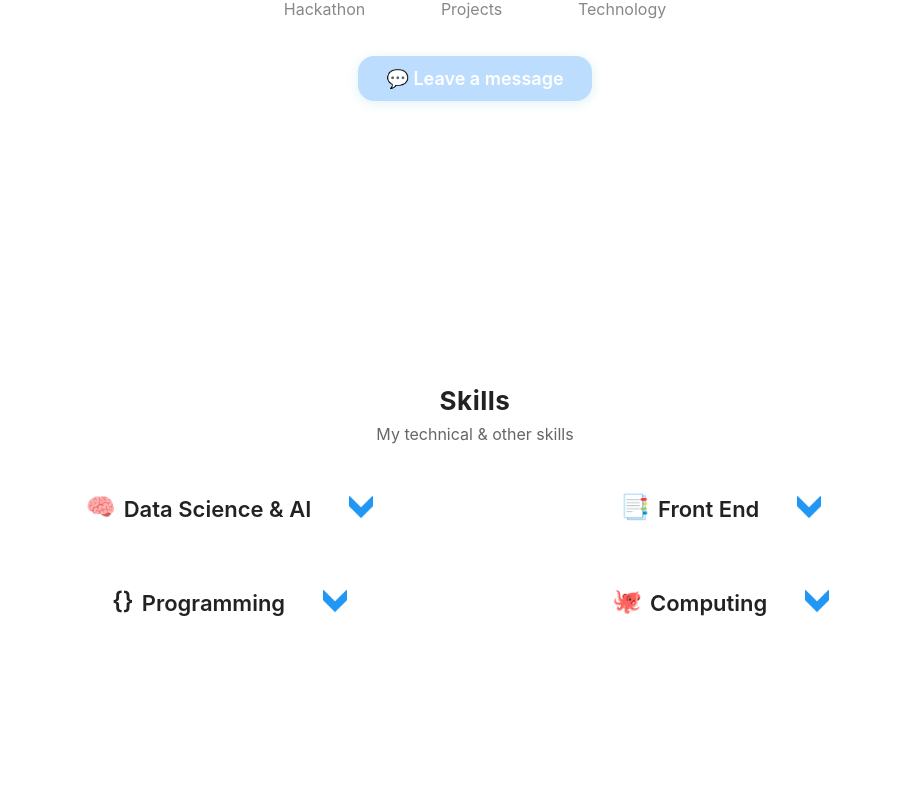
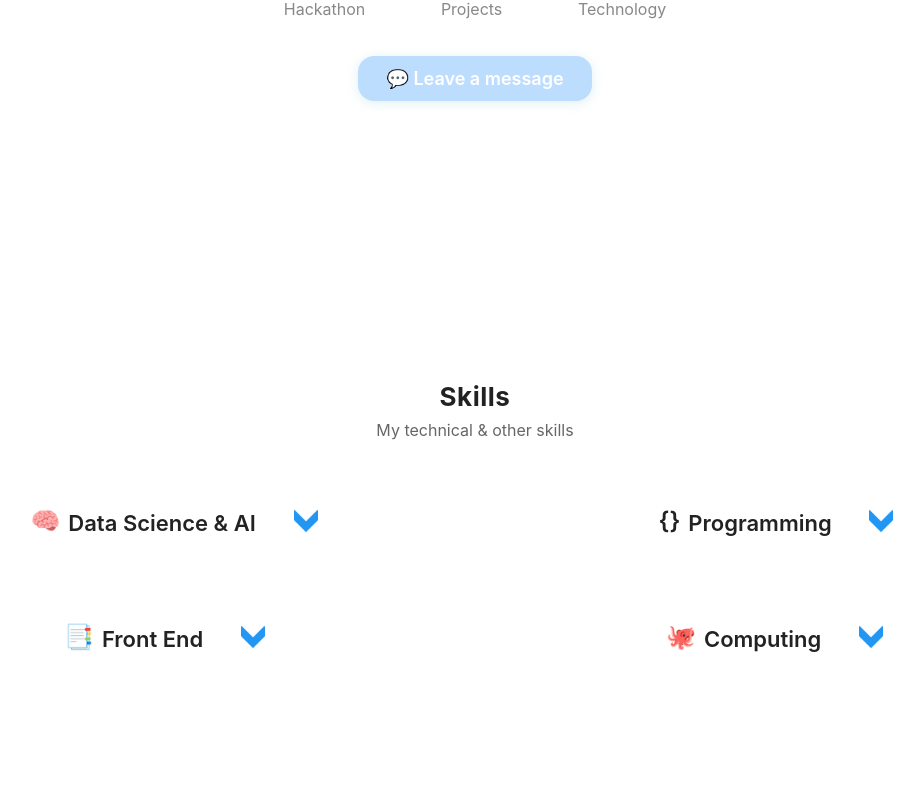
Before and after one commit to Riteshveer/myportfolio, a React (Create React App) app: page / in a window 1280 px wide. Shown: the part 1394-2200 px from the top of the page, without its empty margins (165-1089 px from the left). Built offline with nearby package versions, Linux system fonts and the light colour scheme; a web font is replaced by a local one.

Commit message:
Update Skills section to 2-column flex layout, minimal style, and independent expand/collapse

```diff
--- a/src/SkillsSection.tsx
+++ b/src/SkillsSection.tsx
@@ -1,4 +1,4 @@
-import React, { useState } from 'react';
+import React, { useState, useRef } from 'react';
 import NeuralNetworkBackground from './NeuralNetworkBackground';
 import downArrow from './down-arrow.png';
 
@@ -50,11 +50,13 @@ const accent = '#8b5cf6';
 const fontFamily = 'Inter, Segoe UI, Arial, sans-serif';
 
 const SkillsSection = () => {
-  const [openIndex, setOpenIndex] = useState<number | null>(null);
+  // Only one open at a time per column
+  const [openLeft, setOpenLeft] = useState<number | null>(null);
+  const [openRight, setOpenRight] = useState<number | null>(null);
 
-  const handleToggle = (idx: number) => {
-    setOpenIndex(openIndex === idx ? null : idx);
-  };
+  // Split skills into two columns
+  const leftSkills = skillsData.slice(0, Math.ceil(skillsData.length / 2));
+  const rightSkills = skillsData.slice(Math.ceil(skillsData.length / 2));
 
   return (
     <section id="skills" className="container" style={{
@@ -67,36 +69,25 @@ const SkillsSection = () => {
       background: '#ffffff',
       padding: '60px 0',
       position: 'relative',
-      overflow: 'hidden',
+      overflow: 'visible',
     }}>
       <NeuralNetworkBackground />
       <h2 style={{ fontSize: 'var(--h2-size)', fontWeight: 700, marginBottom: 8, color: '#222', letterSpacing: 0.5, textAlign: 'center', fontFamily }}>Skills</h2>
       <div style={{ color: '#666', fontSize: 'var(--caption-size)', marginBottom: 48, textAlign: 'center', fontFamily }}>My technical & other skills</div>
-      <div style={{ display: 'flex', flexDirection: 'row', flexWrap: 'wrap', gap: '36px 4cm', justifyContent: 'center', alignItems: 'flex-start', marginBottom: 36 }}>
-        {skillsData.map((cat, idx) => (
-          <div key={cat.category} style={{ display: 'flex', flexDirection: 'column', alignItems: 'center', minWidth: 200, width: '45%', maxWidth: 340, cursor: 'pointer', transition: 'color 0.2s', color: openIndex === idx ? accent : '#222', fontWeight: openIndex === idx ? 700 : 600, fontFamily, marginBottom: 24 }}>
-            <div style={{ display: 'flex', alignItems: 'center', cursor: 'pointer', marginBottom: 4 }} onClick={() => handleToggle(idx)}>
+      <div className="skills-flex-row" style={{ display: 'flex', flexDirection: 'row', gap: 64, justifyContent: 'center', alignItems: 'flex-start', width: '100%' }}>
+        {/* Left column */}
+        <div className="skills-flex-col" style={{ display: 'flex', flexDirection: 'column', gap: 36, flex: 1, minWidth: 0 }}>
+          {leftSkills.map((cat, idx) => (
+            <div key={cat.category} className="skill-card" style={{ color: openLeft === idx ? accent : '#222', fontWeight: openLeft === idx ? 700 : 600, fontFamily, position: 'relative', zIndex: 1, transition: 'color 0.2s' }}>
+              <div className="skill-card-header" onClick={() => setOpenLeft(openLeft === idx ? null : idx)} style={{ display: 'flex', alignItems: 'center', cursor: 'pointer', marginBottom: 0, padding: '18px 0', borderRadius: 0, userSelect: 'none', background: 'none', fontWeight: 600, fontSize: 'var(--header-size)', border: 'none' }}>
                 <span style={{ fontSize: 24 }}>{cat.icon}</span>
                 <span style={{ fontSize: 'var(--header-size)', marginTop: 4, fontWeight: 600, fontFamily, marginLeft: 8 }}>{cat.category}</span>
-              <button style={{
-                border: 'none',
-                background: 'transparent',
-                cursor: 'pointer',
-                outline: 'none',
-                padding: 0,
-                marginLeft: '1cm',
-                fontSize: 20,
-                transform: openIndex === idx ? 'rotate(180deg)' : 'rotate(0deg)',
-                transition: 'transform 0.2s',
-                display: 'flex',
-                alignItems: 'center',
-                justifyContent: 'center',
-              }} aria-label={openIndex === idx ? 'Collapse' : 'Expand'}>
-                <img src={downArrow} alt="Expand" style={{ width: 24, height: 24, transition: 'transform 0.2s', transform: openIndex === idx ? 'rotate(180deg)' : 'rotate(0deg)' }} />
+                <button style={{ background: 'none', border: 'none', boxShadow: 'none', padding: 0, margin: '0 0 0 1cm', outline: 'none', cursor: 'pointer', display: 'flex', alignItems: 'center', justifyContent: 'center', transition: 'none' }} aria-label={openLeft === idx ? 'Collapse' : 'Expand'}>
+                  <img src={downArrow} alt="Expand" style={{ width: 24, height: 24, transition: 'transform 0.2s', transform: openLeft === idx ? 'rotate(180deg)' : 'rotate(0deg)' }} />
                 </button>
               </div>
-            <div style={{ maxHeight: openIndex === idx ? 500 : 0, overflow: 'hidden', transition: 'max-height 0.5s cubic-bezier(0.4,0,0.2,1)', width: '100%', marginTop: openIndex === idx ? 18 : 0 }}>
-              {openIndex === idx && cat.skills.map(skill => (
+              <div className={`skill-card-content${openLeft === idx ? ' open' : ''}`} style={{ maxHeight: openLeft === idx ? 500 : 0, opacity: openLeft === idx ? 1 : 0, overflow: 'hidden', transition: 'max-height 0.7s cubic-bezier(0.4,0,0.2,1), opacity 0.5s', width: '100%', marginTop: openLeft === idx ? 8 : 0, position: 'relative', background: 'none', border: 'none', boxShadow: 'none', padding: openLeft === idx ? '0 20px 18px 20px' : '0 20px', }}>
+                {openLeft === idx && cat.skills.map(skill => (
                   <div key={skill.name} style={{ marginBottom: 14 }}>
                     <div style={{ display: 'flex', justifyContent: 'space-between', alignItems: 'center', fontSize: 'var(--body-size)', color: '#222', fontWeight: 500, fontFamily }}>
                       <span>{skill.name}</span>
@@ -111,6 +102,40 @@ const SkillsSection = () => {
             </div>
           ))}
         </div>
+        {/* Right column */}
+        <div className="skills-flex-col" style={{ display: 'flex', flexDirection: 'column', gap: 36, flex: 1, minWidth: 0 }}>
+          {rightSkills.map((cat, idx) => (
+            <div key={cat.category} className="skill-card" style={{ color: openRight === idx ? accent : '#222', fontWeight: openRight === idx ? 700 : 600, fontFamily, position: 'relative', zIndex: 1, transition: 'color 0.2s' }}>
+              <div className="skill-card-header" onClick={() => setOpenRight(openRight === idx ? null : idx)} style={{ display: 'flex', alignItems: 'center', cursor: 'pointer', marginBottom: 0, padding: '18px 0', borderRadius: 0, userSelect: 'none', background: 'none', fontWeight: 600, fontSize: 'var(--header-size)', border: 'none' }}>
+                <span style={{ fontSize: 24 }}>{cat.icon}</span>
+                <span style={{ fontSize: 'var(--header-size)', marginTop: 4, fontWeight: 600, fontFamily, marginLeft: 8 }}>{cat.category}</span>
+                <button style={{ background: 'none', border: 'none', boxShadow: 'none', padding: 0, margin: '0 0 0 1cm', outline: 'none', cursor: 'pointer', display: 'flex', alignItems: 'center', justifyContent: 'center', transition: 'none' }} aria-label={openRight === idx ? 'Collapse' : 'Expand'}>
+                  <img src={downArrow} alt="Expand" style={{ width: 24, height: 24, transition: 'transform 0.2s', transform: openRight === idx ? 'rotate(180deg)' : 'rotate(0deg)' }} />
+                </button>
+              </div>
+              <div className={`skill-card-content${openRight === idx ? ' open' : ''}`} style={{ maxHeight: openRight === idx ? 500 : 0, opacity: openRight === idx ? 1 : 0, overflow: 'hidden', transition: 'max-height 0.7s cubic-bezier(0.4,0,0.2,1), opacity 0.5s', width: '100%', marginTop: openRight === idx ? 8 : 0, position: 'relative', background: 'none', border: 'none', boxShadow: 'none', padding: openRight === idx ? '0 20px 18px 20px' : '0 20px', }}>
+                {openRight === idx && cat.skills.map(skill => (
+                  <div key={skill.name} style={{ marginBottom: 14 }}>
+                    <div style={{ display: 'flex', justifyContent: 'space-between', alignItems: 'center', fontSize: 'var(--body-size)', color: '#222', fontWeight: 500, fontFamily }}>
+                      <span>{skill.name}</span>
+                      <span style={{ color: accent, fontWeight: 600 }}>{skill.percent}%</span>
+                    </div>
+                    <div style={{ height: 8, background: 'rgba(255, 255, 255, 0.86)', borderRadius: 4, overflow: 'hidden' }}>
+                      <div style={{ width: `${skill.percent}%`, height: 8, background: `linear-gradient(90deg, ${accent} 0%, rgba(139, 92, 246, 0.7) 100%)`, borderRadius: 4, transition: 'width 1s ease' }} />
+                    </div>
+                  </div>
+                ))}
+              </div>
+            </div>
+          ))}
+        </div>
+      </div>
+      <style>{`
+        @keyframes glowPulse {
+          0% { box-shadow: 0 0 16px 4px rgba(139, 92, 246, 0.25), 0 0 32px 8px rgba(139, 92, 246, 0.10); }
+          100% { box-shadow: 0 0 32px 8px rgba(139, 92, 246, 0.35), 0 0 48px 16px rgba(139, 92, 246, 0.18); }
+        }
+      `}</style>
     </section>
   );
 };
--- a/src/index.css
+++ b/src/index.css
@@ -148,3 +148,102 @@ code {
     min-height: unset !important;
   }
 }
+
+.skills-grid {
+  display: grid;
+  grid-template-columns: repeat(2, 1fr); /* Always 2 columns on desktop */
+  gap: 36px 48px;
+  justify-content: center;
+  align-items: flex-start;
+  margin-bottom: 36px;
+  width: 100%;
+}
+
+.skill-card {
+  display: flex;
+  flex-direction: column;
+  align-items: stretch;
+  min-width: 220px;
+  max-width: 360px;
+  min-height: 80px;
+  border-radius: 0;
+  background: none;
+  box-shadow: none;
+  margin: 0 auto;
+  position: relative;
+  overflow: visible;
+  transition: none;
+  border: none;
+}
+
+.skill-card-header {
+  display: flex;
+  align-items: center;
+  cursor: pointer;
+  margin-bottom: 0;
+  padding: 18px 0 18px 0;
+  border-radius: 0;
+  user-select: none;
+  background: none;
+  font-weight: 600;
+  font-size: var(--header-size);
+  border: none;
+}
+
+.skill-card-header button {
+  background: none !important;
+  border: none !important;
+  box-shadow: none !important;
+  padding: 0 !important;
+  margin: 0 0 0 1cm !important;
+  outline: none !important;
+  cursor: pointer;
+  display: flex;
+  align-items: center;
+  justify-content: center;
+  transition: none !important;
+}
+
+.skill-card-header button img {
+  background: none !important;
+  box-shadow: none !important;
+  border: none !important;
+  padding: 0 !important;
+  margin: 0 !important;
+}
+
+.skill-card-content {
+  width: 100%;
+  overflow: hidden;
+  max-height: 0;
+  opacity: 0;
+  transition: max-height 0.7s cubic-bezier(0.4,0,0.2,1), opacity 0.5s;
+  position: relative;
+  background: none;
+  border: none;
+}
+
+.skill-card-content.open {
+  opacity: 1;
+  max-height: 500px;
+  transition: max-height 0.7s cubic-bezier(0.4,0,0.2,1), opacity 0.5s;
+}
+
+.skill-card.glowing {
+  animation: glowPulse 1.5s infinite alternate;
+  border: none;
+  z-index: 2;
+  background: none;
+  box-shadow: none;
+}
+
+@media (max-width: 900px) {
+  .skills-grid {
+    grid-template-columns: 1fr;
+    gap: 24px;
+  }
+  .skill-card {
+    min-width: 0;
+    max-width: 100vw;
+  }
+}
```
Lines whose indentation alone changed are shown as unchanged.
